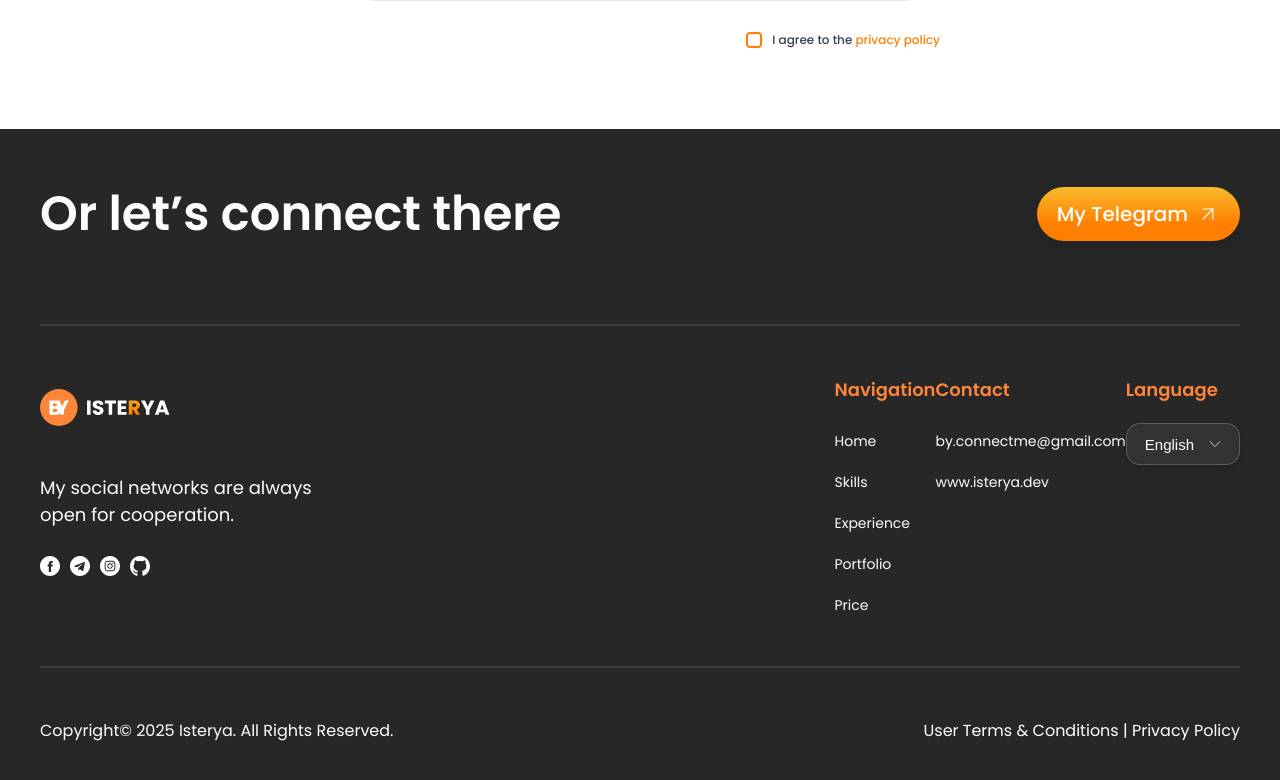
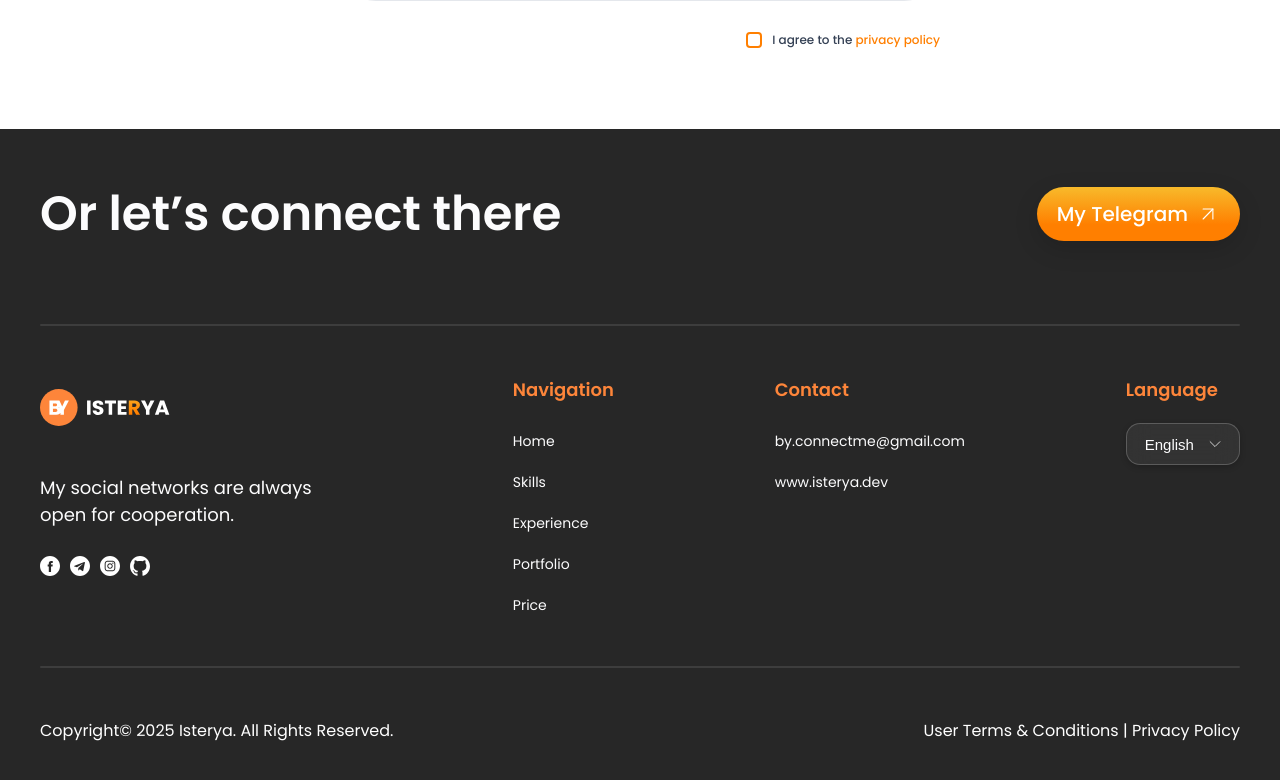
Before and after one commit to Isterya/my-portfolio, a React (Vite) app: page / in a window 1280 px wide. Shown: the part 5353-6133 px from the top of the page. Built offline with nearby package versions, Linux system fonts and the light colour scheme.

Commit message:
fix: fix positioning of columns in Footer on desktop

```diff
--- a/src/components/footer/Footer.tsx
+++ b/src/components/footer/Footer.tsx
@@ -1,6 +1,8 @@
 import { useTranslation } from 'react-i18next';
 
 import { Link, NavLink } from 'react-router-dom';
+
+import { useIsTouchDevice } from '@/hooks/useIsTouchDevice';
 
 import { socialLinks, navLinks, contactInfo } from '../../data/footerData';
 import LanguageSwitcher from '../languageSwitcher/LanguageSwitcher';
@@ -18,6 +20,8 @@ const Footer = ({ simplified }: FooterProps) => {
   const { t } = useTranslation();
 
   const currentYear = new Date().getFullYear();
+
+  const isSmallDevice = useIsTouchDevice(1024);
 
   return (
     <footer className="footer">
@@ -61,6 +65,7 @@ const Footer = ({ simplified }: FooterProps) => {
             </ul>
           </div>
 
+          {isSmallDevice ? (
             <div className="footer-columns">
               {!simplified && (
                 <>
@@ -93,6 +98,40 @@ const Footer = ({ simplified }: FooterProps) => {
                 <LanguageSwitcher />
               </div>
             </div>
+          ) : (
+            <>
+              {!simplified && (
+                <>
+                  <nav className="footer-nav">
+                    <h4 className="footer-title">{t('footer.titles.nav')}</h4>
+                    <ul className="footer-nav__list">
+                      {navLinks.map((link) => (
+                        <li key={link} className="footer-nav__item">
+                          <a href={`#${link.replace('footer.navigation.', '')}`}>{t(link)}</a>
+                        </li>
+                      ))}
+                    </ul>
+                  </nav>
+                </>
+              )}
+
+              <div className="footer-contact">
+                <h4 className="footer-title">{t('footer.titles.contact')}</h4>
+                <ul className="footer-contact__list">
+                  {contactInfo.map(({ text, href }) => (
+                    <li key={href} className="footer-contact__item">
+                      <a href={href}>{text}</a>
+                    </li>
+                  ))}
+                </ul>
+              </div>
+
+              <div className="footer-lang">
+                <h4 className="footer-title">{t('footer.titles.lang')}</h4>
+                <LanguageSwitcher />
+              </div>
+            </>
+          )}
         </div>
 
         <div className="footer-divider" />
```
Lines whose indentation alone changed are shown as unchanged.
